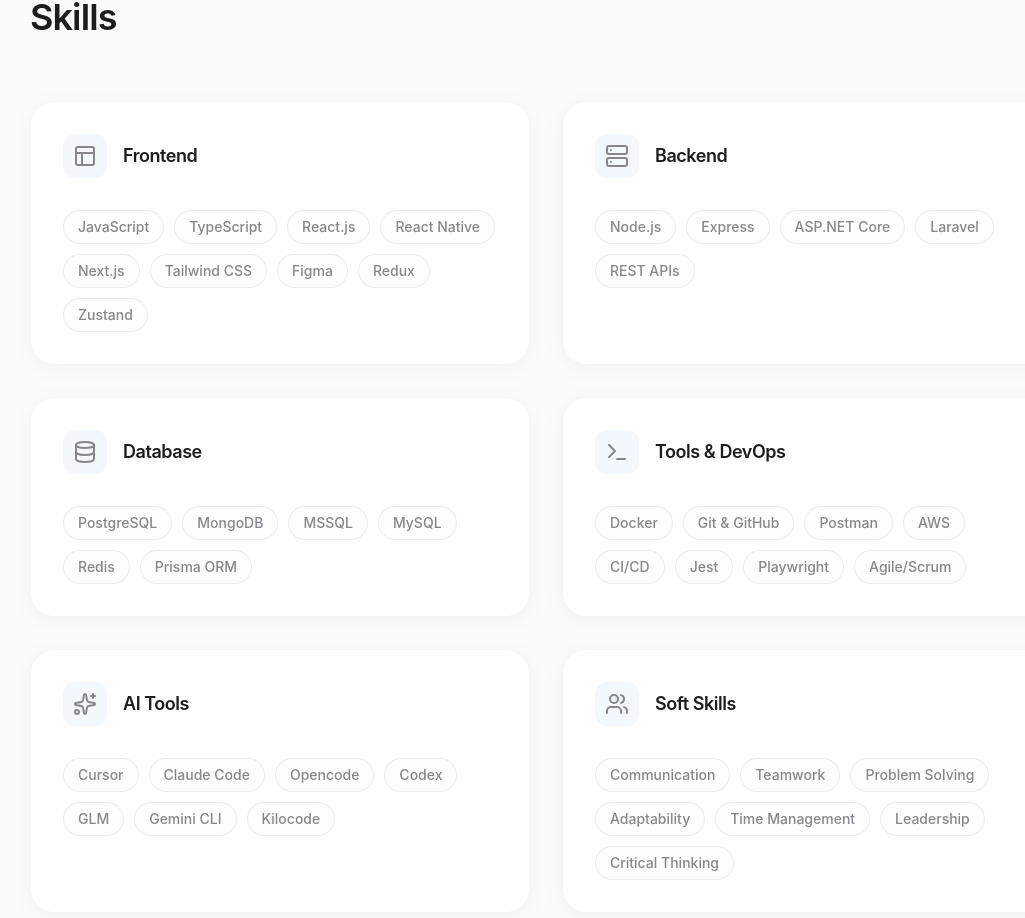
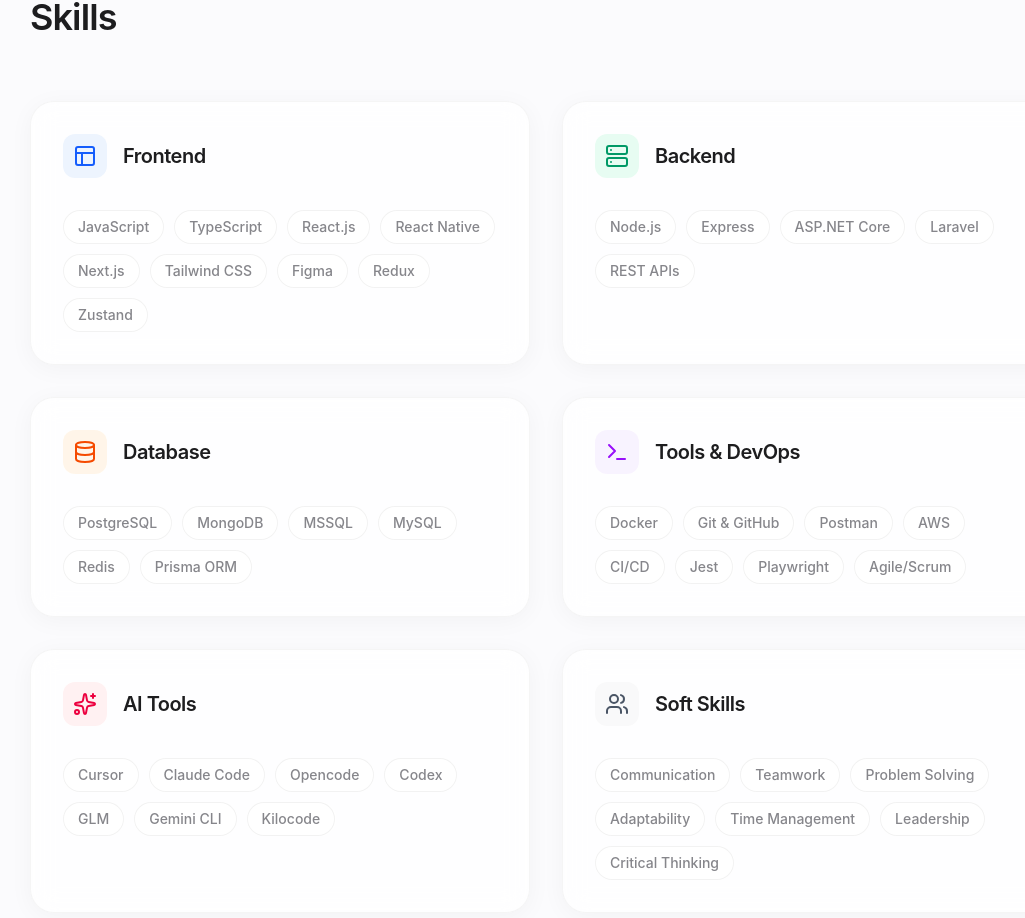
Before and after one commit to vn-aj-vngrd/portfolio-2.0, a Next.js app: page / in a window 1280 px wide. Shown: the part 5969-6887 px from the top of the page, without its empty margins (94-1119 px from the left). Built offline with nearby package versions, Linux system fonts and the light colour scheme.

Commit message:
feat: Add dynamic color mapping for skill categories and refine skill card and tag styling.

```diff
--- a/src/components/sections/Skills.tsx
+++ b/src/components/sections/Skills.tsx
@@ -23,6 +23,35 @@
   "Tools & DevOps": <Terminal className="w-6 h-6" />,
   "AI Tools": <Sparkles className="w-6 h-6" />,
   "Soft Skills": <Users className="w-6 h-6" />,
+};
+
+const colorMap: Record<string, string> = {
+  Frontend:
+    "from-blue-50 to-indigo-50 dark:from-blue-900/20 dark:to-indigo-900/20",
+  Backend:
+    "from-emerald-50 to-teal-50 dark:from-emerald-900/20 dark:to-teal-900/20",
+  Database:
+    "from-orange-50 to-amber-50 dark:from-orange-900/20 dark:to-amber-900/20",
+  "Tools & DevOps":
+    "from-purple-50 to-pink-50 dark:from-purple-900/20 dark:to-pink-900/20",
+  "AI Tools": "from-rose-50 to-red-50 dark:from-rose-900/20 dark:to-red-900/20",
+  "Soft Skills":
+    "from-gray-50 to-slate-100 dark:from-gray-900/20 dark:to-slate-900/20",
+};
+
+const accentColorMap: Record<string, string> = {
+  Frontend:
+    "text-blue-600 dark:text-blue-400 bg-blue-100/50 dark:bg-blue-900/20 border-blue-200/50 dark:border-blue-800/30",
+  Backend:
+    "text-emerald-600 dark:text-emerald-400 bg-emerald-100/50 dark:bg-emerald-900/20 border-emerald-200/50 dark:border-emerald-800/30",
+  Database:
+    "text-orange-600 dark:text-orange-400 bg-orange-100/50 dark:bg-orange-900/20 border-orange-200/50 dark:border-orange-800/30",
+  "Tools & DevOps":
+    "text-purple-600 dark:text-purple-400 bg-purple-100/50 dark:bg-purple-900/20 border-purple-200/50 dark:border-purple-800/30",
+  "AI Tools":
+    "text-rose-600 dark:text-rose-400 bg-rose-100/50 dark:bg-rose-900/20 border-rose-200/50 dark:border-rose-800/30",
+  "Soft Skills":
+    "text-gray-600 dark:text-gray-400 bg-gray-100/50 dark:bg-gray-900/20 border-gray-200/50 dark:border-gray-800/30",
 };
 
 const container = {
@@ -54,23 +83,30 @@
       </motion.h2>
       <div className="grid grid-cols-1 md:grid-cols-2 gap-8">
         {Object.entries(skills).map(
-          ([category, items]: [string, string[]], index) => (
+          ([category, items]: [string, string[]], index) => {
+            const gradientClass =
+              colorMap[category] || "from-gray-50 to-slate-50";
+            const accentClass = accentColorMap[category] || "text-gray-600";
+
+            return (
               <motion.div
                 key={category}
                 initial={{ opacity: 0, y: 20 }}
                 whileInView={{ opacity: 1, y: 0 }}
                 viewport={{ once: true }}
                 transition={{ duration: 0.5, delay: index * 0.1 }}
-              className="group relative glass-card rounded-3xl p-8 overflow-hidden hover:shadow-2xl hover:shadow-accent/5 transition-shadow duration-500 border border-border/50"
+                className={`group relative glass-card rounded-3xl p-8 overflow-hidden hover:shadow-2xl transition-shadow duration-500 border border-border/50 bg-linear-to-br ${gradientClass}`}
               >
-              {/* Gradient Header / Accent */}
-              <div className="absolute top-0 left-0 w-full h-1 bg-linear-to-r from-transparent via-accent to-transparent opacity-0 group-hover:opacity-100 transition-opacity duration-500" />
-
                 <div className="flex items-center gap-4 mb-8">
-                <div className="p-2.5 rounded-xl bg-accent/5 text-muted-foreground group-hover:text-accent group-hover:bg-accent/10 transition-colors duration-300">
-                  {iconMap[category] || <Terminal className="w-5 h-5" />}
+                  <div
+                    className={`p-2.5 rounded-xl ${accentClass
+                      .split(" ")
+                      .filter((c) => c.includes("bg-") || c.includes("text-"))
+                      .join(" ")}`}
+                  >
+                    {iconMap[category] || <Terminal className="w-6 h-6" />}
                   </div>
-                <h3 className="text-lg font-semibold text-foreground tracking-tight">
+                  <h3 className="text-xl font-semibold text-foreground tracking-tight">
                     {category}
                   </h3>
                 </div>
@@ -87,14 +123,15 @@
                       key={skill}
                       variants={item}
                       whileHover={{ scale: 1.05 }}
-                    className="px-3.5 py-1.5 bg-background/40 border border-border/40 rounded-full text-sm font-medium text-muted-foreground hover:text-foreground hover:border-accent/40 hover:bg-accent/5 transition-colors duration-300 cursor-default backdrop-blur-sm"
+                      className={`px-3.5 py-1.5 bg-white/60 dark:bg-black/20 border border-black/5 dark:border-white/5 rounded-full text-sm font-medium text-muted-foreground hover:text-foreground transition-colors duration-300 cursor-default backdrop-blur-sm`}
                     >
                       {skill}
                     </motion.span>
                   ))}
                 </motion.div>
               </motion.div>
-          )
+            );
+          }
         )}
       </div>
     </Section>
```
Lines whose indentation alone changed are shown as unchanged.
